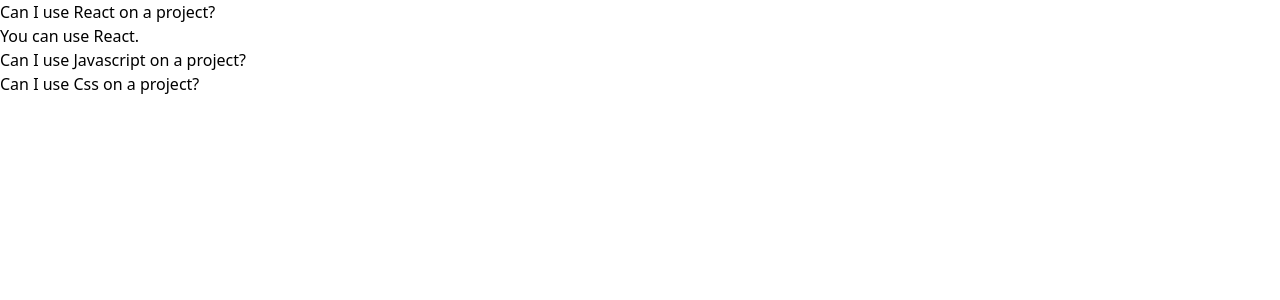
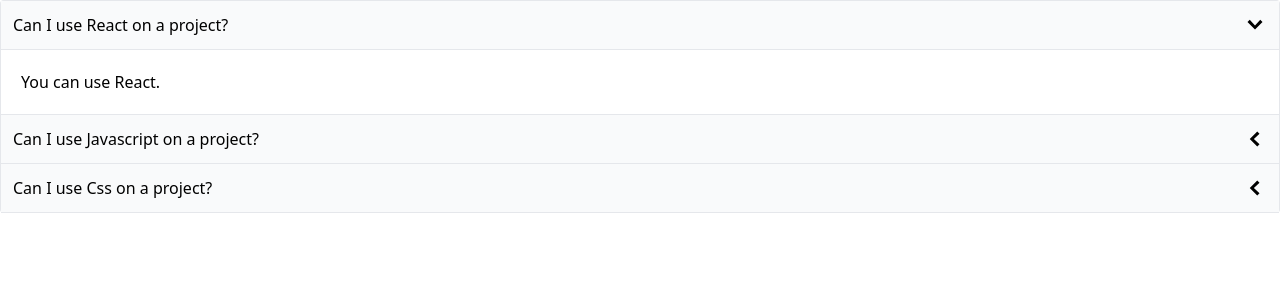
Before and after one commit to anateii/compts, a React (Create React App) app: page / in a window 1280 px wide. Shown: the top 300 px of the page. Built offline with nearby package versions, Linux system fonts and the light colour scheme.

Commit message:
Adding styling

```diff
--- a/src/components/Accordion.js
+++ b/src/components/Accordion.js
@@ -1,4 +1,5 @@
 import React, { useState } from "react";
+import { GoChevronDown, GoChevronLeft } from "react-icons/go";
 
 function Accordion({ items }) {
   const [expandedIndex, setExpandedIndex] = useState(0);
@@ -11,19 +12,32 @@
   const renderedItems = items.map((item, index) => {
     const isExpanded = index === expandedIndex;
 
+    const icon = (
+      <span className="text-2xl">
+        {isExpanded ? <GoChevronDown /> : <GoChevronLeft />}
+      </span>
+    );
     //  const handleClick = () => {
     //    setExpandedIndex(index);
     //  };    putting the handleClick here is not professional because it makes it harder to read inside of a map function if
     //        we have multiple event handlers.So we are moving it above outside of the mapping.
 
-    const content = isExpanded && <div>{item.content}</div>;
+    const content = isExpanded && (
+      <div className="border-b p-5">{item.content}</div>
+    );
 
     //&& operator gives back the first falsey value or the last truthy value
     //|| operator gives back the first value that is truthy
     //React doesn't print booleans, nulls or undefined. So if isExpanded is false it won't show the div
     return (
       <div key={item.id}>
-        <div onClick={() => handleClick(index)}>{item.label}</div>
+        <div
+          className="flex justify-between p-3 bg-gray-50 border-b items-center cursor-pointer"
+          onClick={() => handleClick(index)}
+        >
+          {item.label}
+          {icon}
+        </div>
         {/* handleClick here is a callbackfunction with index passed as parameter */}
         {content}
         {/* this is the same without content variable
@@ -32,7 +46,7 @@
     );
   });
 
-  return <div>{renderedItems}</div>;
+  return <div className="border-x border-t rounded">{renderedItems}</div>;
 }
 
 export default Accordion;
```
